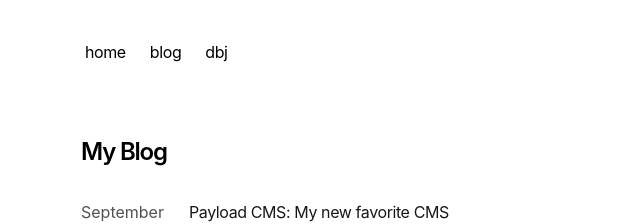
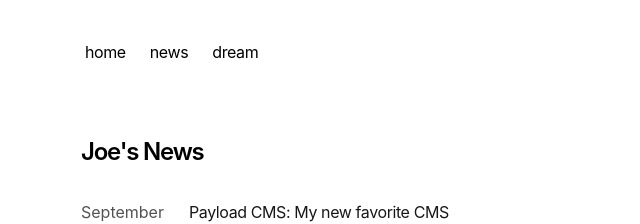
Before and after one commit to VirtualJoe760/jsnextblog, a Next.js app: page /blog in a window 1280 px wide. Shown: the top 224 px of the page, without its empty margins (271-911 px from the left). Built offline with nearby package versions, Linux system fonts and the light colour scheme.

Commit message:
added banner image to post

```diff
--- a/app/blog/page.tsx
+++ b/app/blog/page.tsx
@@ -1,4 +1,5 @@
 import { BlogPosts } from 'app/components/posts'
+
 
 export const metadata = {
   title: 'Blog',
@@ -8,7 +9,7 @@ export const metadata = {
 export default function Page() {
   return (
     <section>
-      <h1 className="font-semibold text-2xl mb-8 tracking-tighter">My Blog</h1>
+      <h1 className="font-semibold text-2xl mb-8 tracking-tighter">Joe's News</h1>
       <BlogPosts />
     </section>
   )
--- a/app/blog/posts/payload-cms-first-impressions.mdx
+++ b/app/blog/posts/payload-cms-first-impressions.mdx
@@ -3,6 +3,8 @@ title: 'Payload CMS: My new favorite CMS'
 publishedAt: '2024-09-02'
 summary: 'After being exposed to this Open source plug in play cms I've realized that this is the only way to go for my ecommerce & blog solutions in the future. Here I will be documenting my setup process and building out a small Ecommerce store while watching the Javascript Mastery Tutorial.'
 ---
+
+![Payload CMS Banner](https://payloadcms.com/images/og-image.jpg)
 
 # First Impressions
 
@@ -21,3 +23,6 @@ I still don't have even close to a full understanding of this CMS so I will go b
 from the very beginning. I'm excited to build this out. The tutorial is building an Apple inspired online ecommerce store. I will try to focus it eventually on getting fit as a gamer. I will sell products like a standing desk, and under desk treadmills, as well as computer parts and accessories.
 
 # 0:00 Nextjs Stripe Typescript Payload
+
+To give credit where credit is due, the tutorial I'm following is this: [Tutorial](https://www.youtube.com/watch?v=3JUsg-WsU9o&t=1562s)
+I would recommend checking out the video as you read along with my breakdown of the content, Adrian(JSM) does a much better job of explaining things. I will be mainly writing key points for me to remember the process.
--- a/app/components/nav.tsx
+++ b/app/components/nav.tsx
@@ -5,10 +5,10 @@ const navItems = {
     name: 'home',
   },
   '/blog': {
-    name: 'blog',
+    name: 'news',
   },
   'https://dreambigjoe.com': {
-    name: 'dbj',
+    name: 'dream',
   },
 }
 
```
